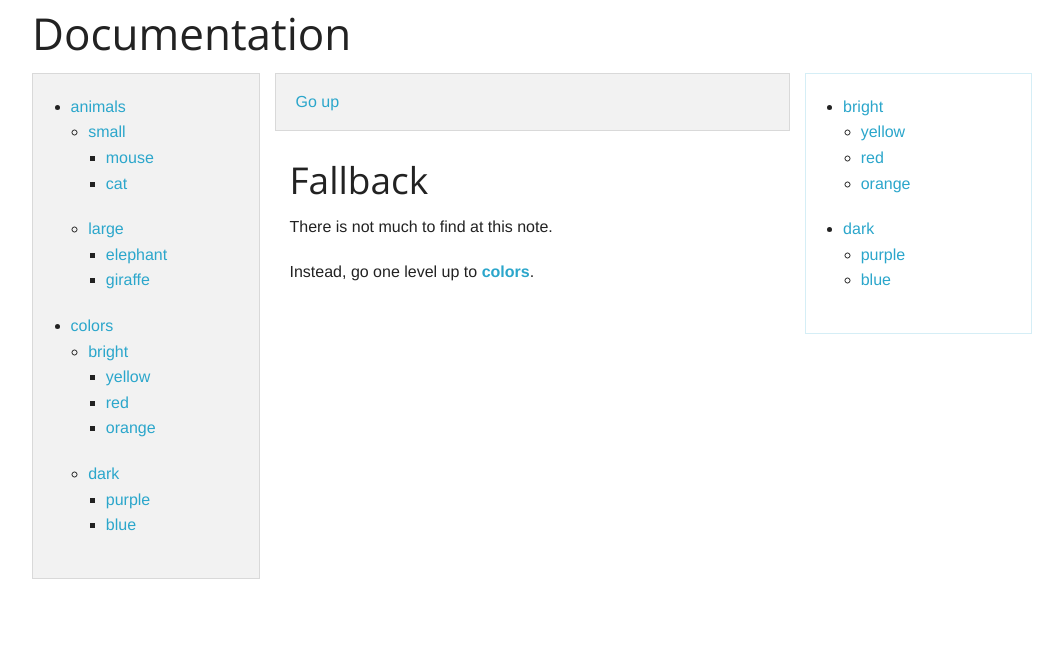
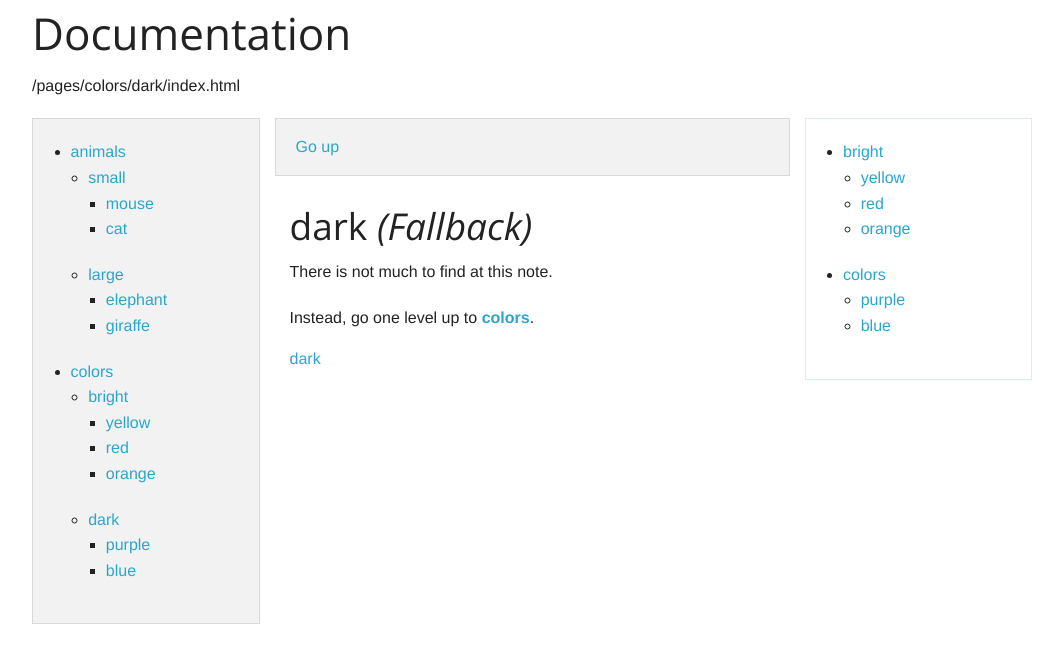
Before and after one commit to nounch/doctoc, a Jekyll site: the page built from index.html, in a window 1280 px wide. Shown: the top 663 px of the page, without its empty margins (108-1171 px from the left). Built offline with Jekyll 4.4.1, drawn with Linux system fonts in a browser that asks for light colours; Markdown is read by kramdown in place of the engine named in the settings.

Commit message:
Fix `doctoc_up' for automatically generated index pages
`doctoc_up' now points to the parent node instead of the page node
itsel.

```diff
--- a/_layouts/documentation.html
+++ b/_layouts/documentation.html
@@ -14,6 +14,7 @@
       <div class="row">
         <div class="columns large-12">
           <h1>Documentation</h1>
+	  <p>{{ page.path }}</p>
         </div>
       </div>
 
--- a/_plugins/doctoc.rb
+++ b/_plugins/doctoc.rb
@@ -256,7 +256,11 @@
                                   'referrer' => referrer_path,
                                   'referrer_name' =>
                                   File.basename(referrer_path),
-                                  'doctoc' => toc
+                                  'doctoc' => toc,
+                                  'path' =>
+                                  File.join(path_tree.find(k, path_tree.root).name,
+                                            'index.html'),
+                                  'current_node' => File.basename(k),
                                 },
                                 @top_level_dir_name)
 
@@ -443,7 +447,16 @@
           link_text = File.basename(toc.name)
         end
 
+        # Required for `_fallback/index.html' since it is automatically
+        # generated which leads to `page.path' not being correct after
+        # it has been attached to it artivicially when creating the
+        # respective `IndexPage'. For some reason Jekyll does not seem
+        # to catch up.
+        if toc.name == File.dirname(context.registers[:page]['path'])
+          toc.name = File.dirname toc.name
+        end
         html += "<a href=\"#{toc.name}\">#{link_text}</a>"
+
       end
 
       html
--- a/pages/_fallback/index.html
+++ b/pages/_fallback/index.html
@@ -5,7 +5,9 @@
 ---
 
 <div class="fallback">
-  <h2>Fallback</h2>
+  <h2>{{ page.current_node }} <em>(Fallback)</em></h2>
   <p>There is not much to find at this note.</p>
   <p>Instead, go one level up to <strong><a href="{{ page.referrer }}">{{ page.referrer_name }}</a></strong>.</p>
+
+  {% doctoc_up %}
 </div>
```
